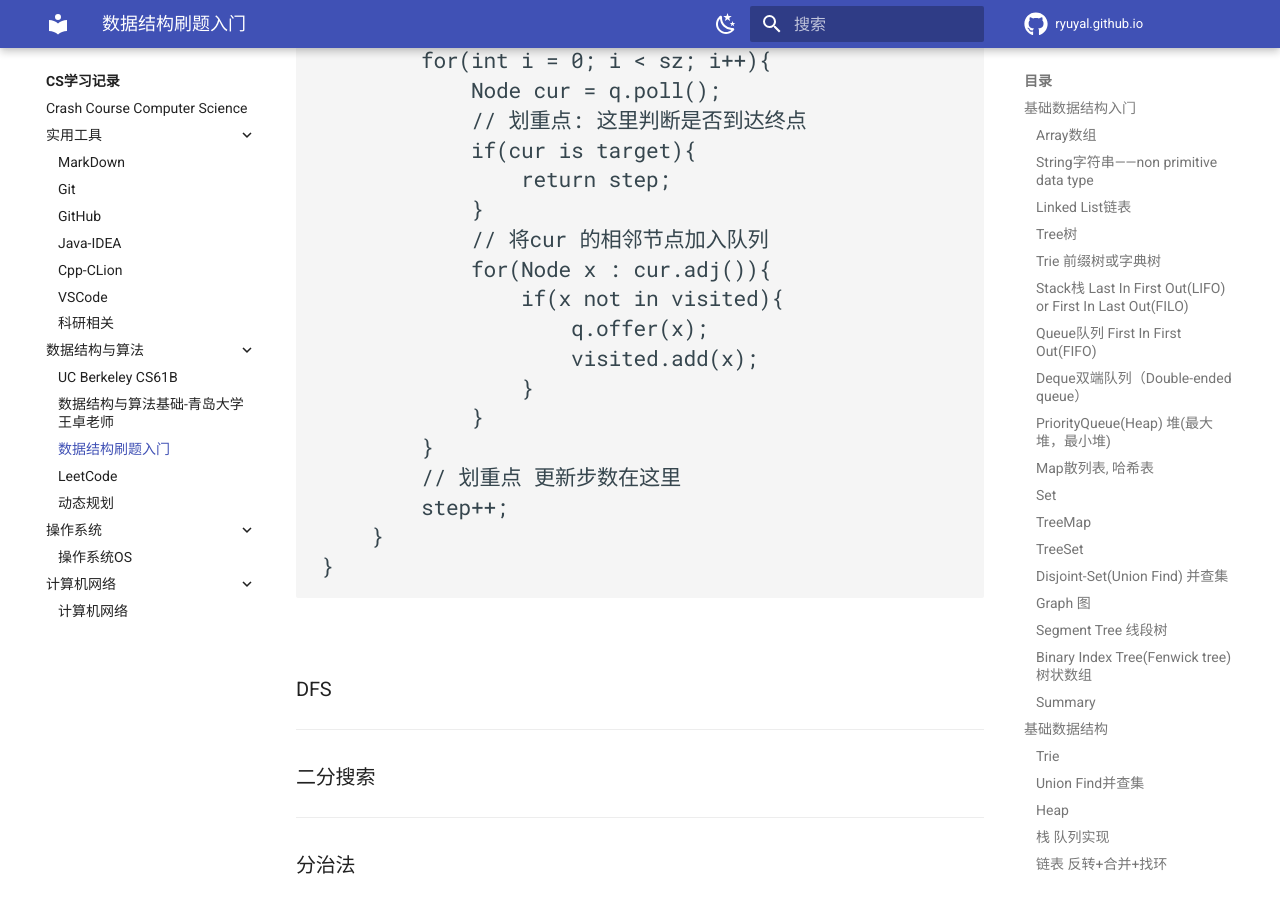
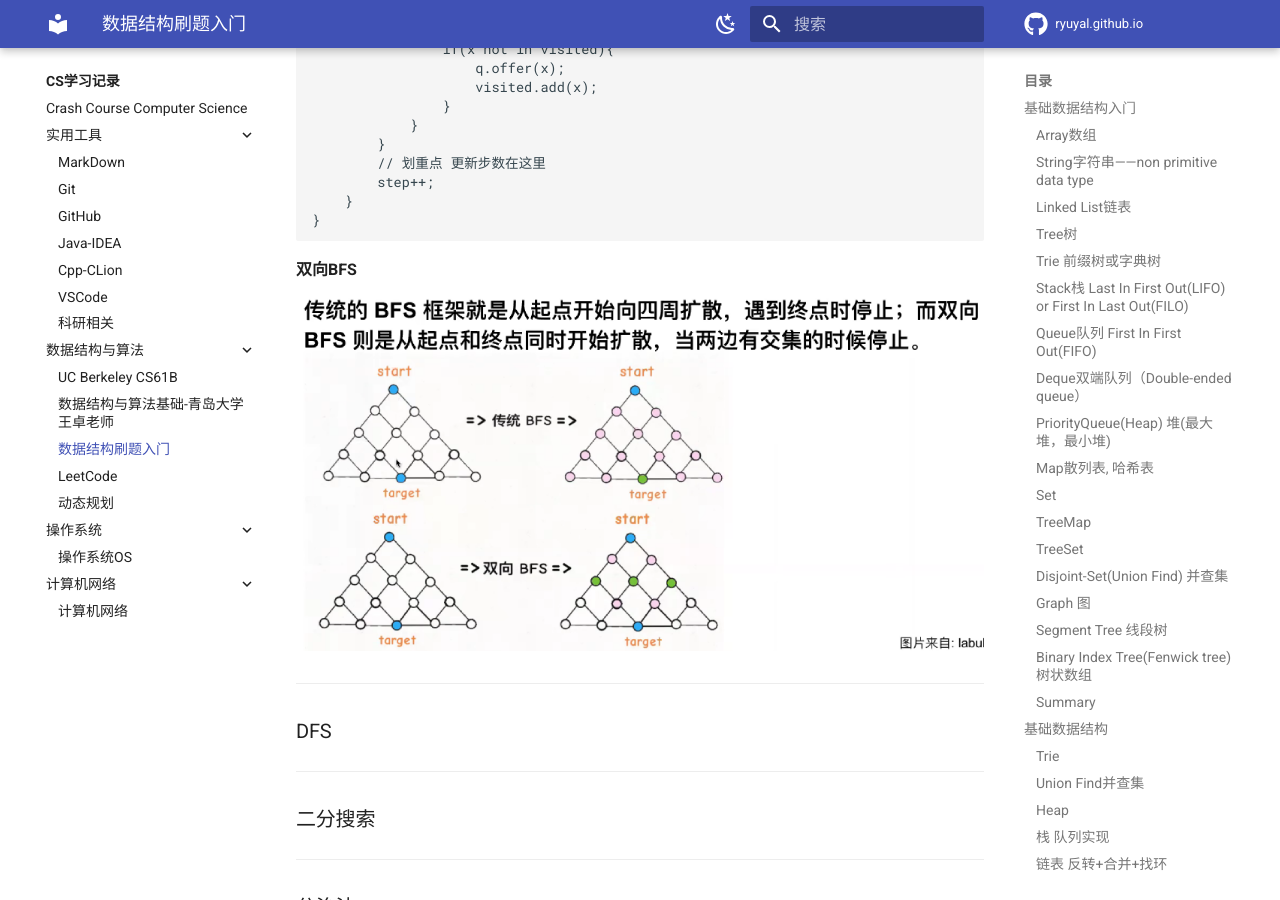
Before and after one commit to ryuyal/ryuyal.github.io, an MkDocs documentation site: the page built from docs/CS/Algos/ds_gucheng.md, in a window 1280 px wide and 900 px high, scrolled down 22826 px. Built offline with MkDocs 1.6.1 and Material for MkDocs 9.7.7, drawn with Linux system fonts in a browser that asks for light colours; comment, search, counter and statistics services are not loaded.

Commit message:
update ds-bfs

````diff
--- a/docs/CS/Algos/ds_gucheng.md
+++ b/docs/CS/Algos/ds_gucheng.md
@@ -729,6 +729,11 @@ int BFS(Node start, Node target){
     }
 }
 ```
+
+**双向BFS**
+
+![](./algos_notes/algo_dual_bfs.png)
+
 ---
 
 ### DFS
````
Also changed, not shown: docs/CS/Algos/algos_notes/algo_dual_bfs.png (added).
